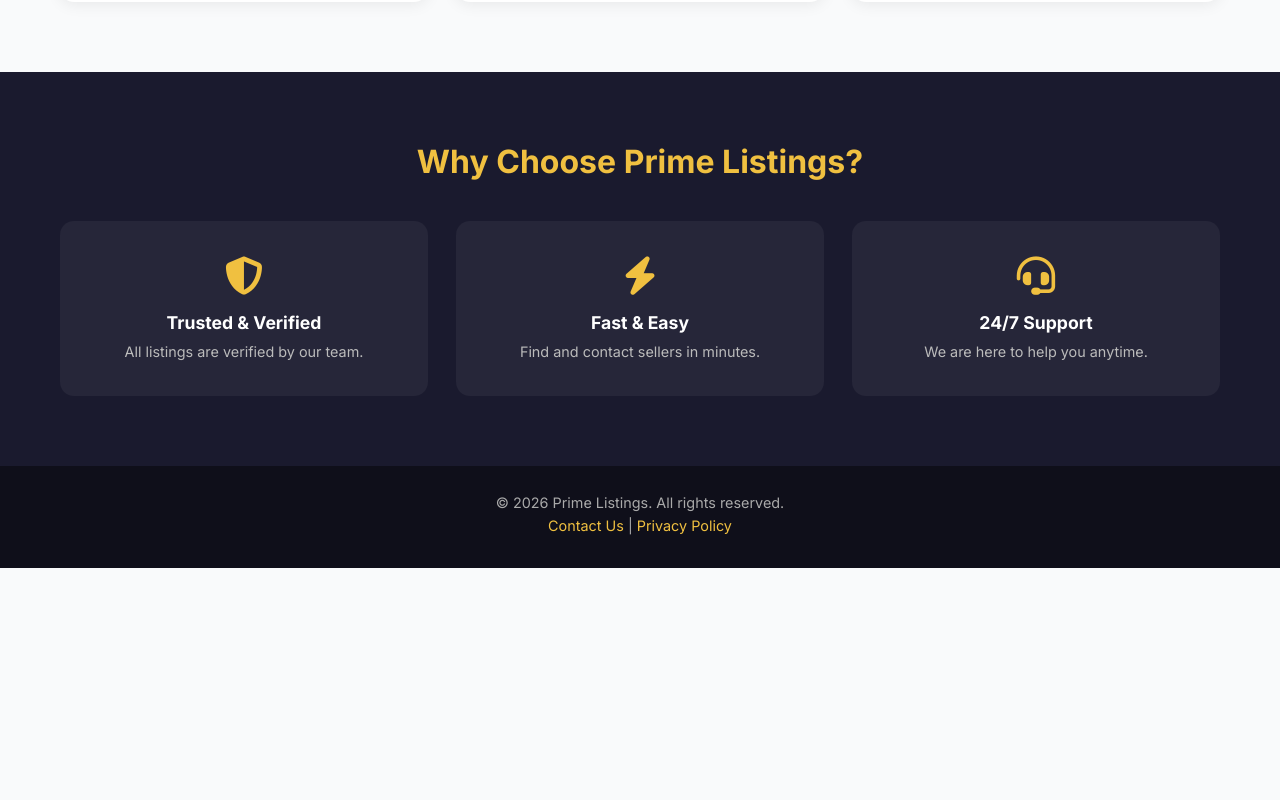
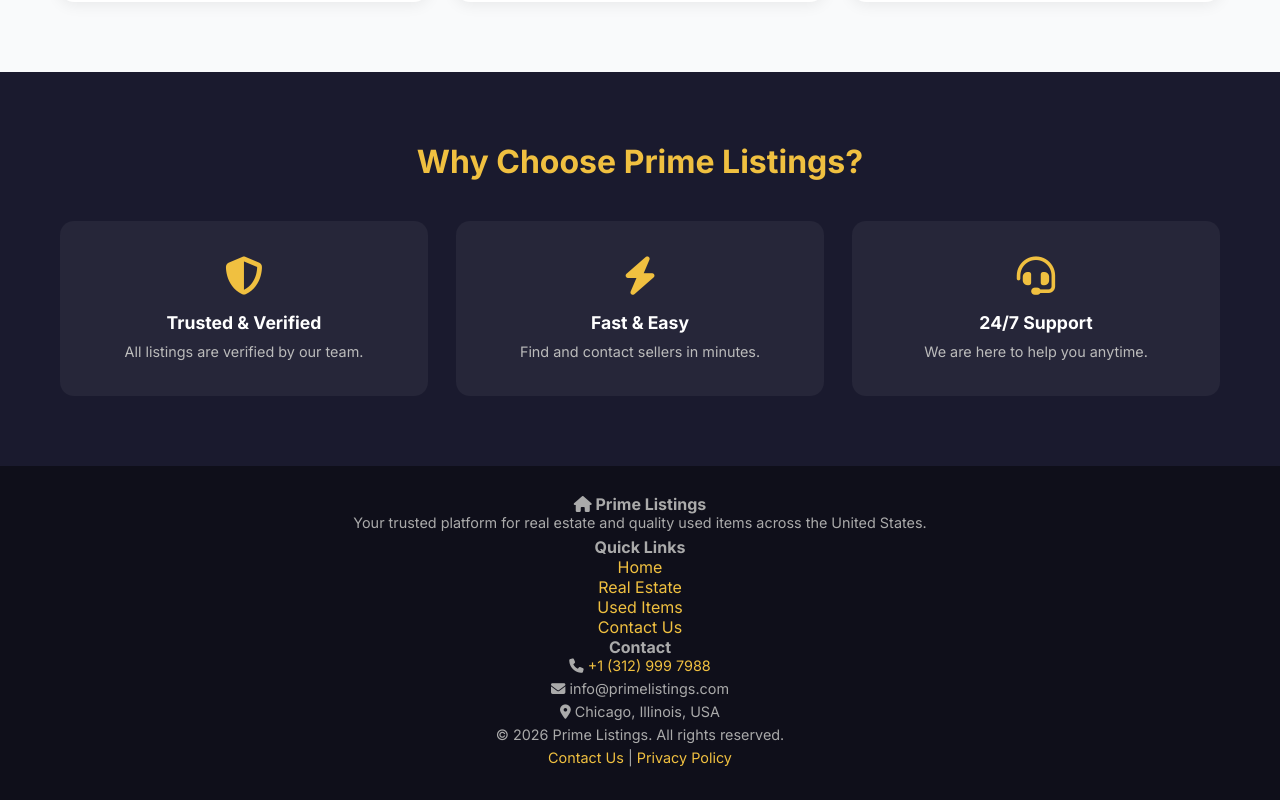
Before and after one commit to dphung88/real-estate-marketplace, a Next.js app: page / in a window 1280 px wide. Shown: the part 1342-2142 px from the top of the page. Before the commit the page ends 1910 px from the top, so only its background shows below. Built offline with nearby package versions, Linux system fonts and the light colour scheme.

Commit message:
Update Footer: add hotline +1 (312) 999 7988, US contact info, quick links

```diff
--- a/app/components/Footer.js
+++ b/app/components/Footer.js
@@ -3,12 +3,39 @@ import Link from 'next/link';
 export default function Footer() {
   return (
     <footer className="footer">
-      <p>© 2026 Prime Listings. All rights reserved.</p>
-      <p>
-        <Link href="/contact">Contact Us</Link>
-        {' | '}
-        <a href="#">Privacy Policy</a>
-      </p>
+      <div className="footer-top">
+        <div className="container">
+          <div className="footer-grid">
+            <div className="footer-col">
+              <h4><i className="fa-solid fa-house"></i> Prime Listings</h4>
+              <p>Your trusted platform for real estate and quality used items across the United States.</p>
+            </div>
+            <div className="footer-col">
+              <h4>Quick Links</h4>
+              <ul>
+                <li><Link href="/">Home</Link></li>
+                <li><Link href="/real-estate">Real Estate</Link></li>
+                <li><Link href="/used-items">Used Items</Link></li>
+                <li><Link href="/contact">Contact Us</Link></li>
+              </ul>
+            </div>
+            <div className="footer-col">
+              <h4>Contact</h4>
+              <p><i className="fa-solid fa-phone"></i> <a href="tel:+13129997988">+1 (312) 999 7988</a></p>
+              <p><i className="fa-solid fa-envelope"></i> info@primelistings.com</p>
+              <p><i className="fa-solid fa-location-dot"></i> Chicago, Illinois, USA</p>
+            </div>
+          </div>
+        </div>
+      </div>
+      <div className="footer-bottom">
+        <p>&copy; 2026 Prime Listings. All rights reserved.</p>
+        <p>
+          <Link href="/contact">Contact Us</Link>
+          {' | '}
+          <a href="#">Privacy Policy</a>
+        </p>
+      </div>
     </footer>
   );
 }
```
